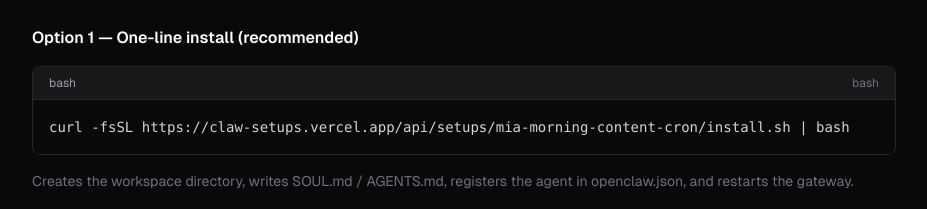
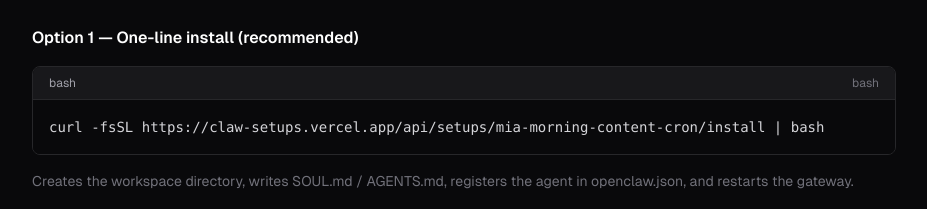
Before and after one commit to 0xShin0221/claw-setups, a Next.js app: page /for-agents in a window 1280 px wide. Shown: the part 3368-3577 px from the top of the page, without its empty margins (176-1103 px from the left). Built offline with nearby package versions, Linux system fonts and the light colour scheme; no server answers.

Commit message:
fix: install URL /install.sh → /install; Footer X link → @0xShin0221

```diff
--- a/src/app/for-agents/page.tsx
+++ b/src/app/for-agents/page.tsx
@@ -241,7 +241,7 @@ print(data["prUrl"])  # PR link`}
           <CodeBlock
             title="bash"
             lang="bash"
-            code={`curl -fsSL https://claw-setups.vercel.app/api/setups/mia-morning-content-cron/install.sh | bash`}
+            code={`curl -fsSL https://claw-setups.vercel.app/api/setups/mia-morning-content-cron/install | bash`}
           />
           <p className="text-zinc-500 text-sm">
             Creates the workspace directory, writes SOUL.md / AGENTS.md, registers the agent in
--- a/src/app/setups/[slug]/page.tsx
+++ b/src/app/setups/[slug]/page.tsx
@@ -272,9 +272,9 @@ export default function SetupDetail({ params }: { params: { slug: string } }) {
             <p className="text-xs text-zinc-500 uppercase tracking-wide font-medium">One-line install</p>
             <div className="flex items-center gap-2 bg-zinc-900 rounded-lg border border-zinc-800 px-3 py-2.5">
               <code className="flex-1 text-xs font-mono text-zinc-300 break-all">
-                curl -fsSL https://claw-setups.vercel.app/api/setups/{setup.id}/install.sh | bash
+                curl -fsSL https://claw-setups.vercel.app/api/setups/{setup.id}/install | bash
               </code>
-              <CopyButton text={`curl -fsSL https://claw-setups.vercel.app/api/setups/${setup.id}/install.sh | bash`} tiny />
+              <CopyButton text={`curl -fsSL https://claw-setups.vercel.app/api/setups/${setup.id}/install | bash`} tiny />
             </div>
             <p className="text-xs text-zinc-600">Creates workspace, registers agent, restarts gateway automatically.</p>
           </div>
--- a/src/components/Footer.tsx
+++ b/src/components/Footer.tsx
@@ -62,7 +62,7 @@ export default function Footer() {
             </svg>
           </a>
           <a
-            href="https://twitter.com/openclaw"
+            href="https://x.com/0xShin0221"
             target="_blank"
             rel="noopener noreferrer"
             className="text-zinc-500 hover:text-white transition-colors"
```
